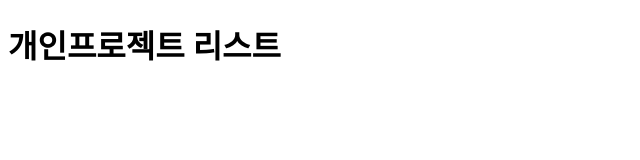
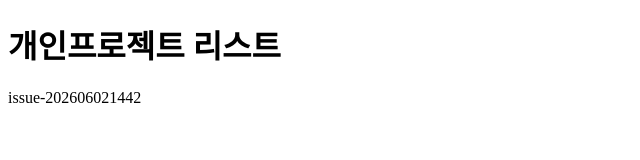
Before and after one commit to sopo313-coder/ezen_20260602_personal_02, a plain HTML site: page index.html in a window 1280 px wide. Shown: the whole page, without its empty margins (0-640 px from the left). Drawn offline with Linux system fonts and the light colour scheme.

Commit message:
issue-202606021442 추가

```diff
--- a/index.html
+++ b/index.html
@@ -7,5 +7,6 @@
 </head>
 <body>
     <h1>개인프로젝트 리스트</h1>
+    <p>issue-202606021442</p>
 </body>
 </html>
```
